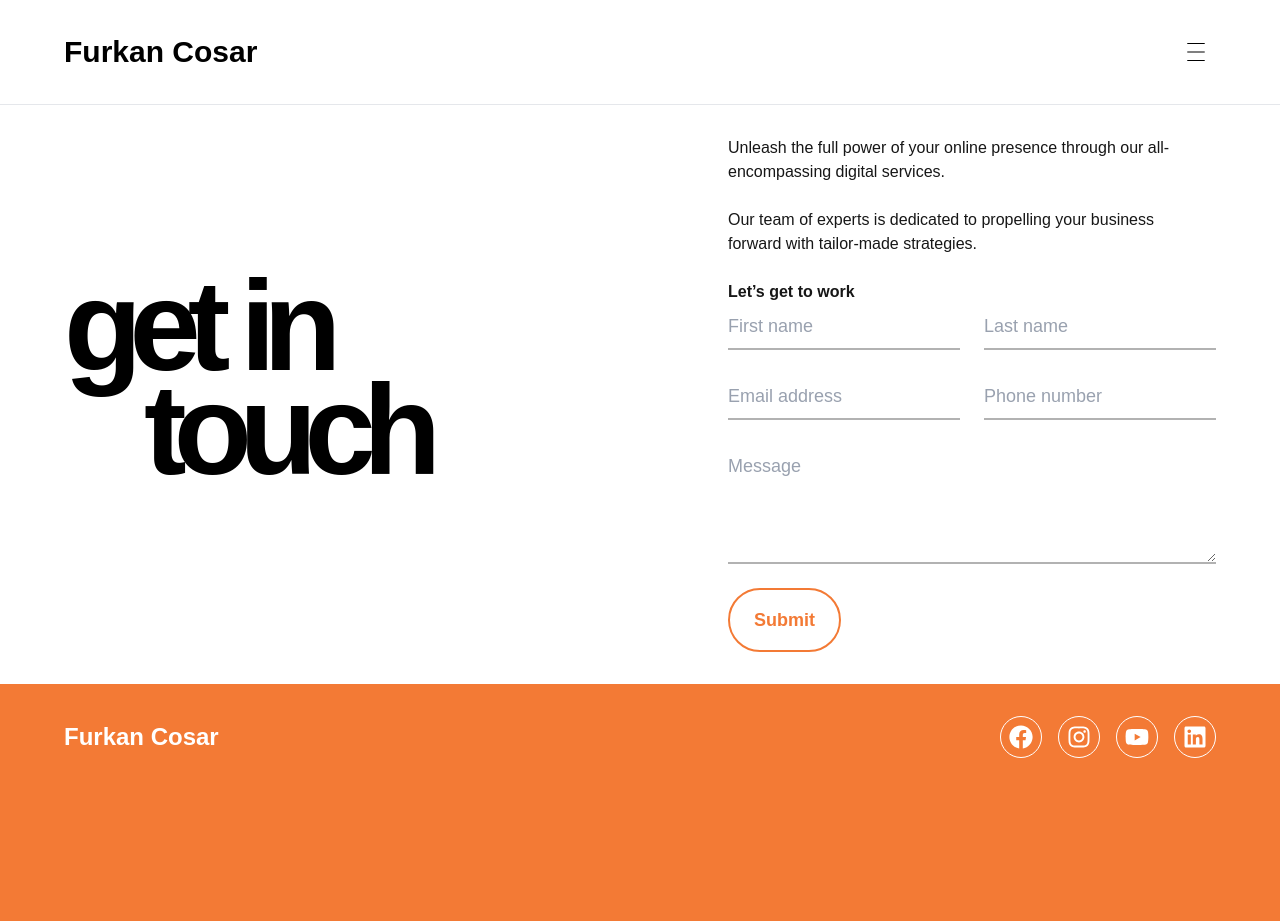
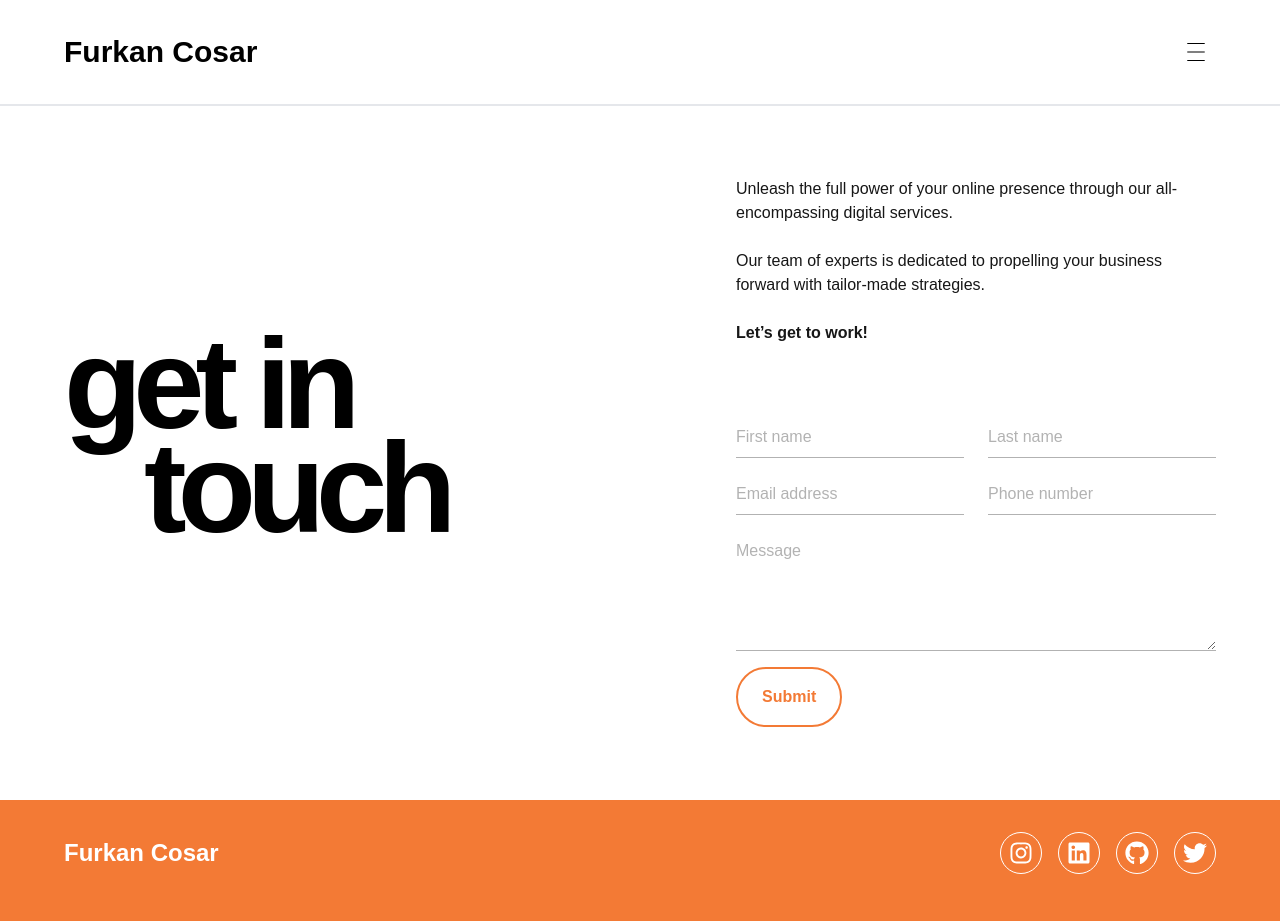
Before and after one commit to Luchhass/Portfolio-app, a Next.js app: page /contact in a window 1280 px wide. Shown: the top 921 px of the page. Built offline with nearby package versions, Linux system fonts and the light colour scheme.

Commit message:
Update CSS styles and add dark mode to existing components

```diff
--- a/src/app/contact/page.jsx
+++ b/src/app/contact/page.jsx
@@ -2,14 +2,16 @@ import ContactForm from "@/components/ContactForm";
 
 export default function ContactPage() {
   return (
-    <main className="flex flex-col lg:flex-row lg:gap-5 lg:items-center lg:justify-between mt-[88px] md:mt-[104px] lg:mt-[104px] px-8 py-6 md:px-10 md:py-8 lg:px-16 lg:py-8">
-      <h1 className="text-black font-extrabold text-7xl md:text-8xl lg:text-9xl leading-14 md:leading-20 lg:leading-26 -tracking-widest pb-8 max-w-[450px] lg:min-w-[420px]">
-        get in
-        <br />
-        <span className="block ml-12 md:ml-16 lg:ml-20">touch</span>
-      </h1>
+    <main className="flex flex-col gap-18 lg:min-h-[calc(100vh-104px)] lg:flex-row lg:items-center lg:justify-between mt-[88px] md:mt-[104px] px-8 py-6 md:px-10 md:py-8 lg:px-16 lg:py-8">
+      <div>
+        <h1 className="text-black dark:text-white font-extrabold text-7xl md:text-8xl lg:text-9xl leading-14 md:leading-20 lg:leading-26 tracking-[-0.07em] pb-8 max-w-[450px] lg:min-w-[420px]">
+          get in
+          <br />
+          <span className="block ml-12 md:ml-16 lg:ml-20">touch</span>
+        </h1>
+      </div>
 
-      <div>
+      <div className="flex flex-col gap-18">
         <div className="flex max-w-[480px] flex-col gap-6">
           <h2 className="text-sm md:text-base">
             Unleash the full power of your online presence through our
@@ -21,7 +23,7 @@ export default function ContactPage() {
             with tailor-made strategies.
           </p>
 
-          <p className="text-sm md:text-base font-bold">Let’s get to work</p>
+          <p className="text-sm md:text-base font-bold">Let’s get to work!</p>
         </div>
 
         <ContactForm />
--- a/src/app/globals.css
+++ b/src/app/globals.css
@@ -14,7 +14,7 @@
 
 @media (prefers-color-scheme: dark) {
   :root {
-    --background: #0a0a0a;
+    --background: #000000;
     --foreground: #ededed;
   }
 }
--- a/src/app/page.jsx
+++ b/src/app/page.jsx
@@ -1,6 +1,6 @@
 export default function Home() {
   return (
-    <main className="bg-red-500">
+    <main>
       <p>home page</p>
       <p>home page</p>
       <p>home page</p>
--- a/src/app/referances/page.jsx
+++ b/src/app/referances/page.jsx
@@ -2,6 +2,11 @@ export default function ReferancesPage() {
   return (
     <main>
       <p>referances page</p>
+      <p>referances page</p>
+      <p>referances page</p>
+      <p>referances page</p>
+      <p>referances page</p>
+      <p>referances page</p>
     </main>
   );
 }
--- a/src/components/ContactForm.jsx
+++ b/src/components/ContactForm.jsx
@@ -66,8 +66,7 @@ export default function ContactForm() {
   };
 
   return (
-    <div className=" mx-auto">
-      <div className="flex flex-col space-y-6">
+    <div className="flex flex-col space-y-4">
       <div className="grid grid-cols-2 gap-6">
         <div className="flex flex-col">
           <input
@@ -78,9 +77,10 @@ export default function ContactForm() {
             onChange={handleChange}
             required
             placeholder="First name"
-              className="w-full py-2 bg-transparent border-0 border-b-2 border-black/30 text-m md:text-lg text-black placeholder-gray-400 focus:outline-none focus:border-[#f37a35] transition-all duration-300"
+            className="w-full py-2 bg-transparent border-0 border-b-1 border-black/30 dark:border-white/30 text-sm md:text-base text-black dark:text-white placeholder-black/30 dark:placeholder-white/30 focus:outline-none focus:border-[#f37a35] transition-all duration-300"
           />
         </div>
+
         <div className="flex flex-col">
           <input
             type="text"
@@ -90,7 +90,7 @@ export default function ContactForm() {
             onChange={handleChange}
             required
             placeholder="Last name"
-              className="w-full py-2 bg-transparent border-0 border-b-2 border-black/30 text-m md:text-lg text-black placeholder-gray-400 focus:outline-none focus:border-[#f37a35] transition-all duration-300"
+            className="w-full py-2 bg-transparent border-0 border-b-1 border-black/30 dark:border-white/30 text-sm md:text-base text-black dark:text-white placeholder-black/30 dark:placeholder-white/30 focus:outline-none focus:border-[#f37a35] transition-all duration-300"
           />
         </div>
       </div>
@@ -105,7 +105,7 @@ export default function ContactForm() {
             onChange={handleChange}
             required
             placeholder="Email address"
-              className="w-full py-2 bg-transparent border-0 border-b-2 border-black/30 text-m md:text-lg text-black placeholder-gray-400 focus:outline-none focus:border-[#f37a35] transition-all duration-300"
+            className="w-full py-2 bg-transparent border-0 border-b-1 border-black/30 dark:border-white/30 text-sm md:text-base text-black dark:text-white placeholder-black/30 dark:placeholder-white/30 focus:outline-none focus:border-[#f37a35] transition-all duration-300"
           />
         </div>
         <div className="flex flex-col">
@@ -116,7 +116,7 @@ export default function ContactForm() {
             value={formData.phoneNumber}
             onChange={handleChange}
             placeholder="Phone number"
-              className="w-full py-2 bg-transparent border-0 border-b-2 border-black/30 text-m md:text-lg text-black placeholder-gray-400 focus:outline-none focus:border-[#f37a35] transition-all duration-300"
+            className="w-full py-2 bg-transparent border-0 border-b-1 border-black/30 dark:border-white/30 text-sm md:text-base text-black dark:text-white placeholder-black/30 dark:placeholder-white/30 focus:outline-none focus:border-[#f37a35] transition-all duration-300"
           />
         </div>
       </div>
@@ -129,7 +129,7 @@ export default function ContactForm() {
           onChange={handleChange}
           required
           placeholder="Message"
-            className="w-full py-2 bg-transparent border-0 border-b-2 border-black/30 text-m md:text-lg text-black placeholder-gray-400 resize-y min-h-[120px] focus:outline-none focus:border-[#f37a35] transition-all duration-300"
+          className="w-full py-2 bg-transparent border-0 border-b-1 border-black/30 dark:border-white/30 text-sm md:text-base text-black dark:text-white placeholder-black/30 dark:placeholder-white/30 resize-y min-h-[120px] focus:outline-none focus:border-[#f37a35] transition-all duration-300"
         />
       </div>
 
@@ -137,7 +137,7 @@ export default function ContactForm() {
         <button
           type="submit"
           onClick={handleSubmit}
-            className={`px-6 py-4 bg-transparent border-2 text-m md:text-lg border-[#f37a35] text-[#f37a35] font-semibold rounded-4xl transition-all duration-300 ${
+          className={`px-6 py-4 bg-transparent border-2 text-sm md:text-base border-[#f37a35] text-[#f37a35] font-semibold rounded-4xl transition-all duration-300 ${
             isLoading
               ? "opacity-50 cursor-not-allowed"
               : "hover:bg-[#f37a35] hover:text-white hover:shadow-lg hover:shadow-red-500/30 hover:scale-105"
@@ -148,10 +148,8 @@ export default function ContactForm() {
         </button>
         {responseMessage.text && (
           <div
-              className={`text-m md:text-lg ${
-                responseMessage.type === "success"
-                  ? ""
-                  : ""
+            className={`text-sm md:text-base ${
+              responseMessage.type === "success" ? "" : ""
             }`}
           >
             {responseMessage.text}
@@ -159,6 +157,5 @@ export default function ContactForm() {
         )}
       </div>
     </div>
-    </div>
   );
 }
--- a/src/components/Footer.jsx
+++ b/src/components/Footer.jsx
@@ -1,11 +1,13 @@
 import Link from "next/link";
-import { FaInstagram, FaYoutube, FaLinkedin, FaFacebook } from "react-icons/fa";
+import { FaInstagram, FaYoutube, FaLinkedin, FaFacebook, FaGithub, FaTwitter  } from "react-icons/fa";
 
 const socialLinks = [
-  { href: "https://www.facebook.com", label: "Facebook", icon: FaFacebook },
-  { href: "https://www.instagram.com", label: "Instagram", icon: FaInstagram },
-  { href: "https://www.youtube.com", label: "YouTube", icon: FaYoutube },
-  { href: "https://www.linkedin.com", label: "LinkedIn", icon: FaLinkedin },
+  { href: "https://www.instagram.com/luchhass/", label: "Instagram", icon: FaInstagram },
+  // { href: "https://www.facebook.com", label: "Facebook", icon: FaFacebook },
+  { href: "https://www.linkedin.com/in/furkancosar", label: "LinkedIn", icon: FaLinkedin },
+  // { href: "https://www.youtube.com", label: "YouTube", icon: FaYoutube },
+  { href: "https://github.com/Luchhass", label: "GitHub", icon: FaGithub },
+  { href: "https://x.com/YatoKagura000", label: "Twitter", icon: FaTwitter },
 ];
 
 const navLinks = [
--- a/src/components/Header.jsx
+++ b/src/components/Header.jsx
@@ -3,7 +3,7 @@
 import { useState } from "react";
 import { CiMenuBurger } from "react-icons/ci";
 import { IoCloseOutline } from "react-icons/io5";
-import { FaInstagram, FaYoutube, FaLinkedin, FaFacebook } from "react-icons/fa";
+import { FaInstagram, FaYoutube, FaLinkedin, FaFacebook, FaGithub, FaTwitter  } from "react-icons/fa";
 import Link from "next/link";
 
 export default function Header() {
@@ -13,16 +13,14 @@ export default function Header() {
     setIsMenuOpen(!isMenuOpen);
   };
 
-  const socialLinks = [
-    { href: "https://www.facebook.com", label: "Facebook", icon: FaFacebook },
-    {
-      href: "https://www.instagram.com",
-      label: "Instagram",
-      icon: FaInstagram,
-    },
-    { href: "https://www.youtube.com", label: "YouTube", icon: FaYoutube },
-    { href: "https://www.linkedin.com", label: "LinkedIn", icon: FaLinkedin },
-  ];
+const socialLinks = [
+  { href: "https://www.instagram.com/luchhass/", label: "Instagram", icon: FaInstagram },
+  // { href: "https://www.facebook.com", label: "Facebook", icon: FaFacebook },
+  { href: "https://www.linkedin.com/in/furkancosar", label: "LinkedIn", icon: FaLinkedin },
+  // { href: "https://www.youtube.com", label: "YouTube", icon: FaYoutube },
+  { href: "https://github.com/Luchhass", label: "GitHub", icon: FaGithub },
+  { href: "https://x.com/YatoKagura000", label: "Twitter", icon: FaTwitter },
+];
 
   const navLinks = [
     { href: "/", label: "HOME" },
@@ -33,9 +31,9 @@ export default function Header() {
 
   return (
     <>
-      <header className="fixed top-0 left-0 right-0 bg-white z-40 px-8 py-6 md:px-10 md:py-8 lg:px-16 lg:py-8 border-b border-gray-200">
+      <header className="fixed top-0 left-0 right-0 bg-white dark:bg-black z-40 px-8 py-6 md:px-10 md:py-8 lg:px-16 lg:py-8 border-b-2 border-gray-200 dark:border-zinc-900">
         <div className="flex items-center justify-between">
-          <div className="text-black text-xl md:text-2xl lg:text-3xl font-bold">
+          <div className="text-black dark:text-white text-xl md:text-2xl lg:text-3xl font-bold">
             Furkan Cosar
           </div>
 
@@ -44,7 +42,7 @@ export default function Header() {
             className="p-2 hover:bg-gray-100 transition-colors rounded"
             aria-label="Menu"
           >
-            <CiMenuBurger size={24} className="text-black" />
+            <CiMenuBurger size={24} className="text-black dark:text-white" />
           </button>
         </div>
       </header>
```
Lines whose indentation alone changed are shown as unchanged.
